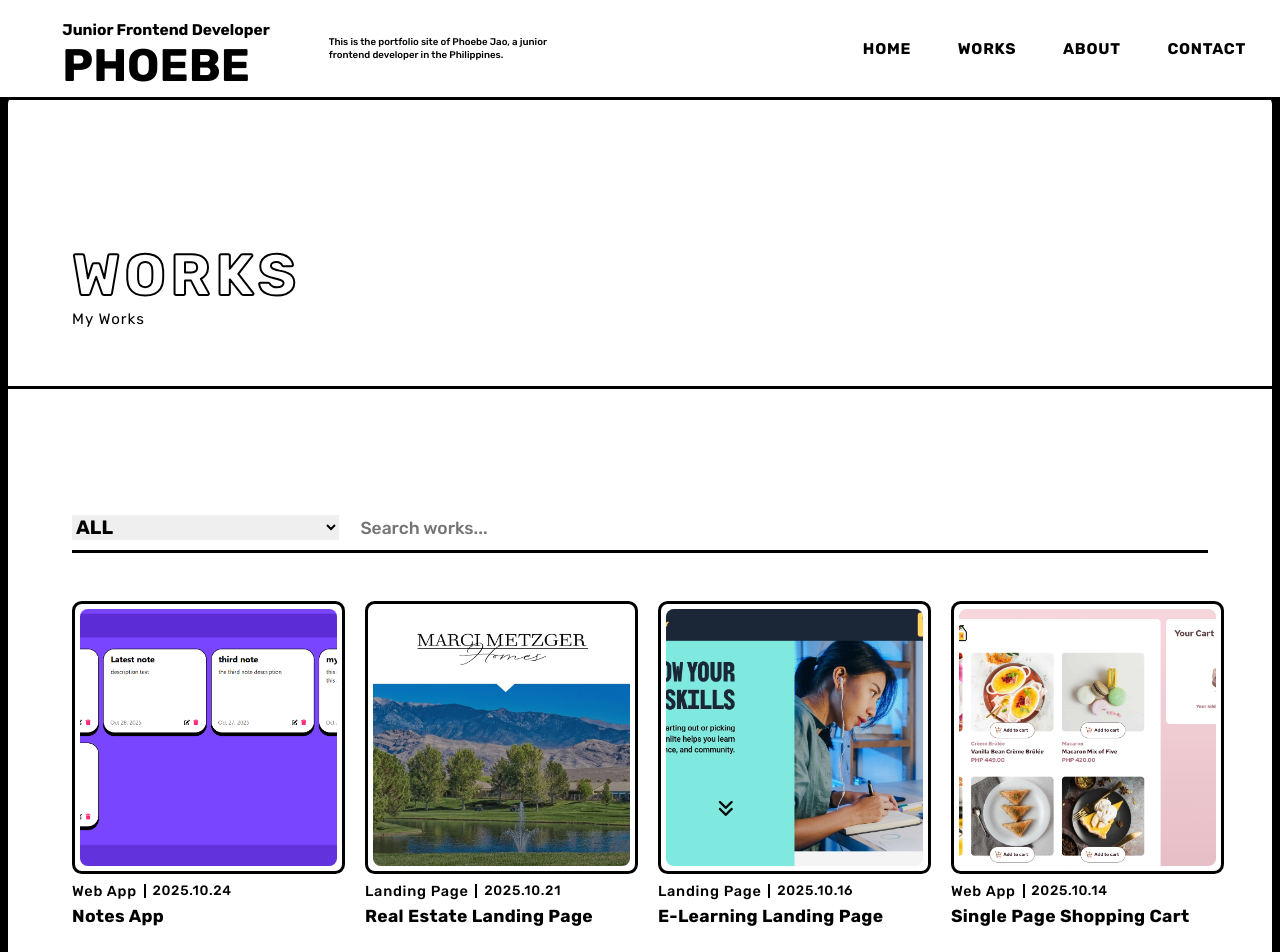
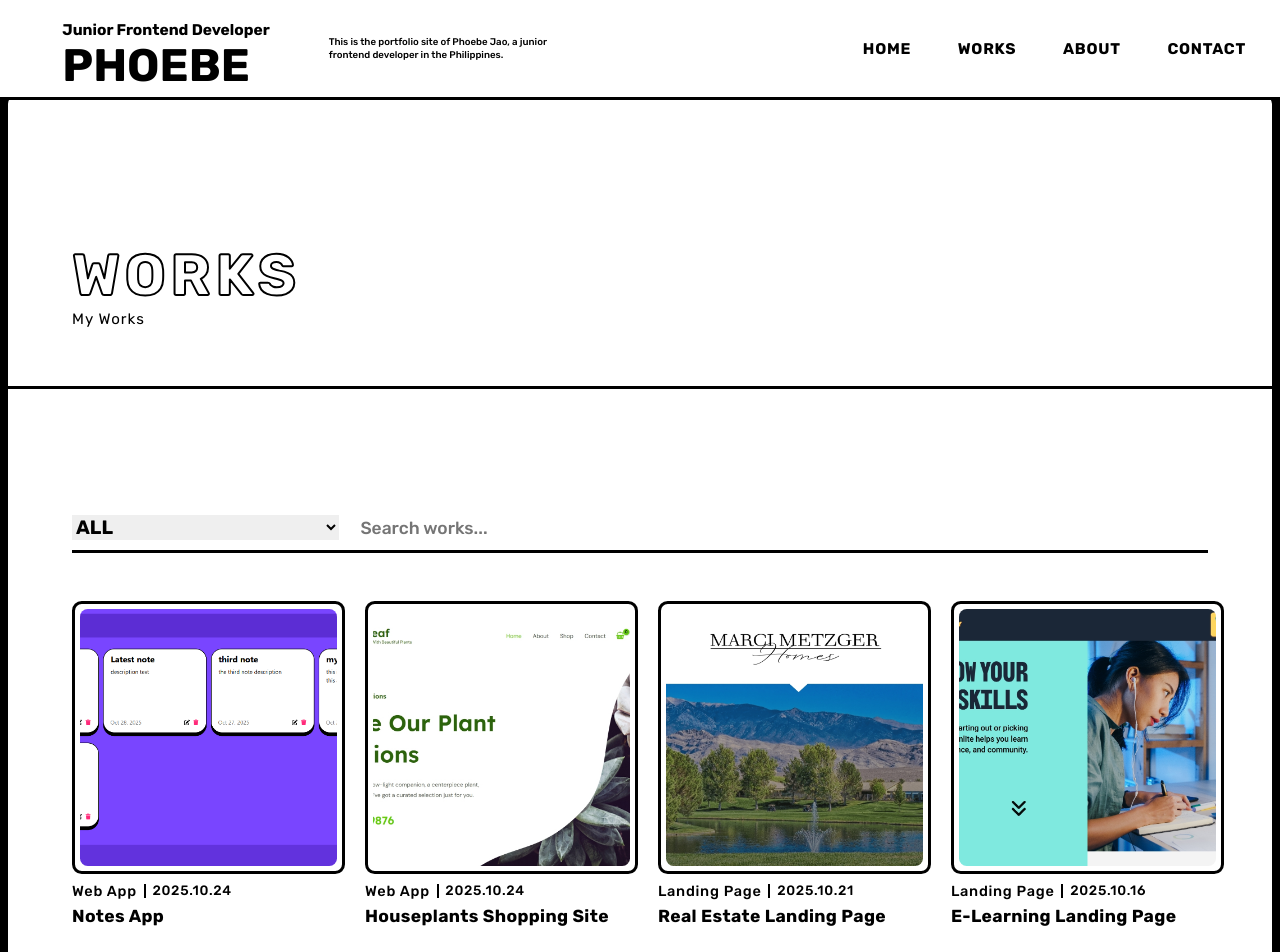
Before and after one commit to Phoebe-Jao/portfolio-project-2025, a React (Vite) app: page /works in a window 1280 px wide. Shown: the top 952 px of the page. Built offline with nearby package versions, Linux system fonts and the light colour scheme.

Commit message:
[update] works

```diff
--- a/src/data/workData.js
+++ b/src/data/workData.js
@@ -63,6 +63,19 @@ const workData = [
       "Tailwind CSS",
     ],
   },
+  {
+    title: "Houseplants Shopping Site",
+    category: "Web App",
+    date: "2025-10-24",
+    image: "thumb6.jpg",
+    description: "An online shop for houseplants built with WordPress, Elementor, and WooCommerce",
+    url: "https://wp111825.ct.ws/",
+    tags: [
+      "WordPress",
+      "Elementor",
+      "WooCommerce",
+    ],
+  },
 ];
 
 export default workData;
```
Also changed, not shown: public/images/works/thumb6.jpg (added).
